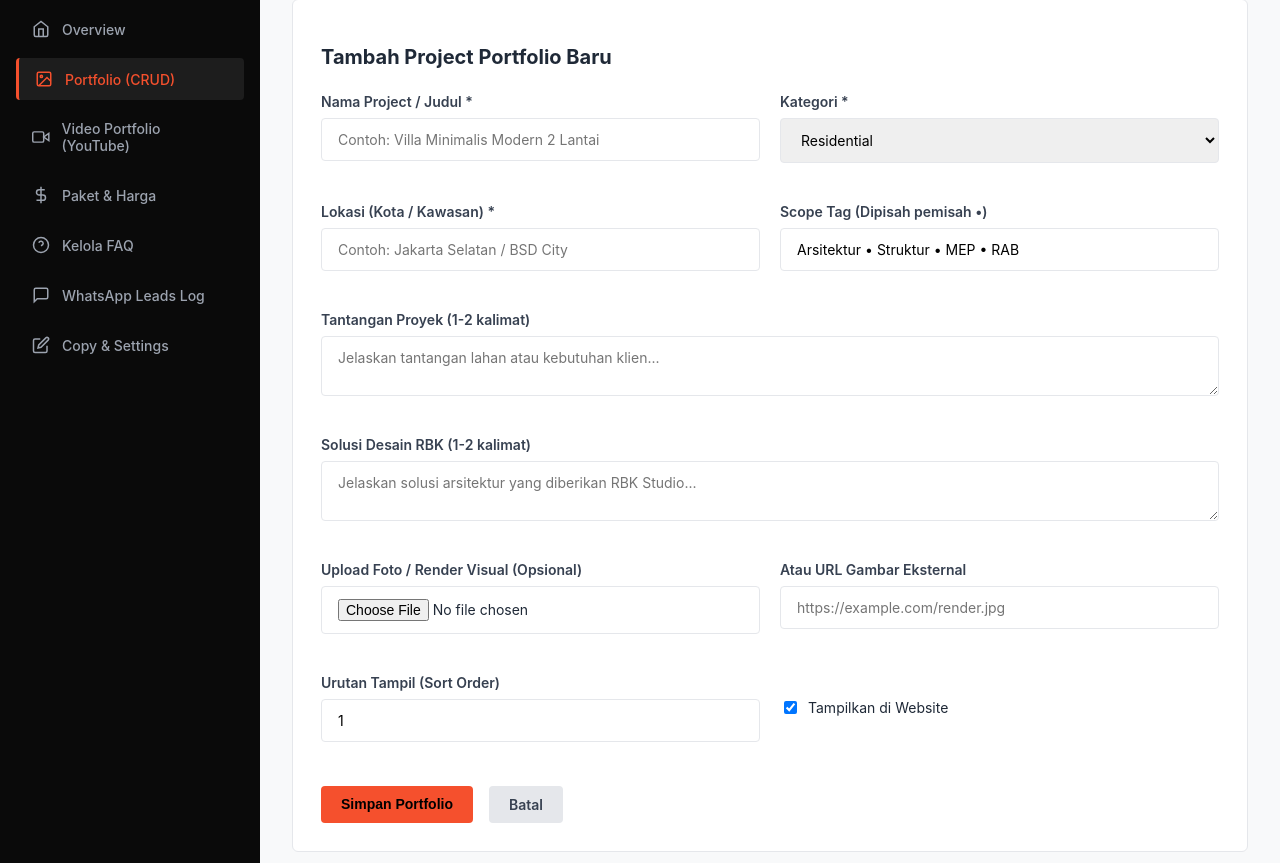
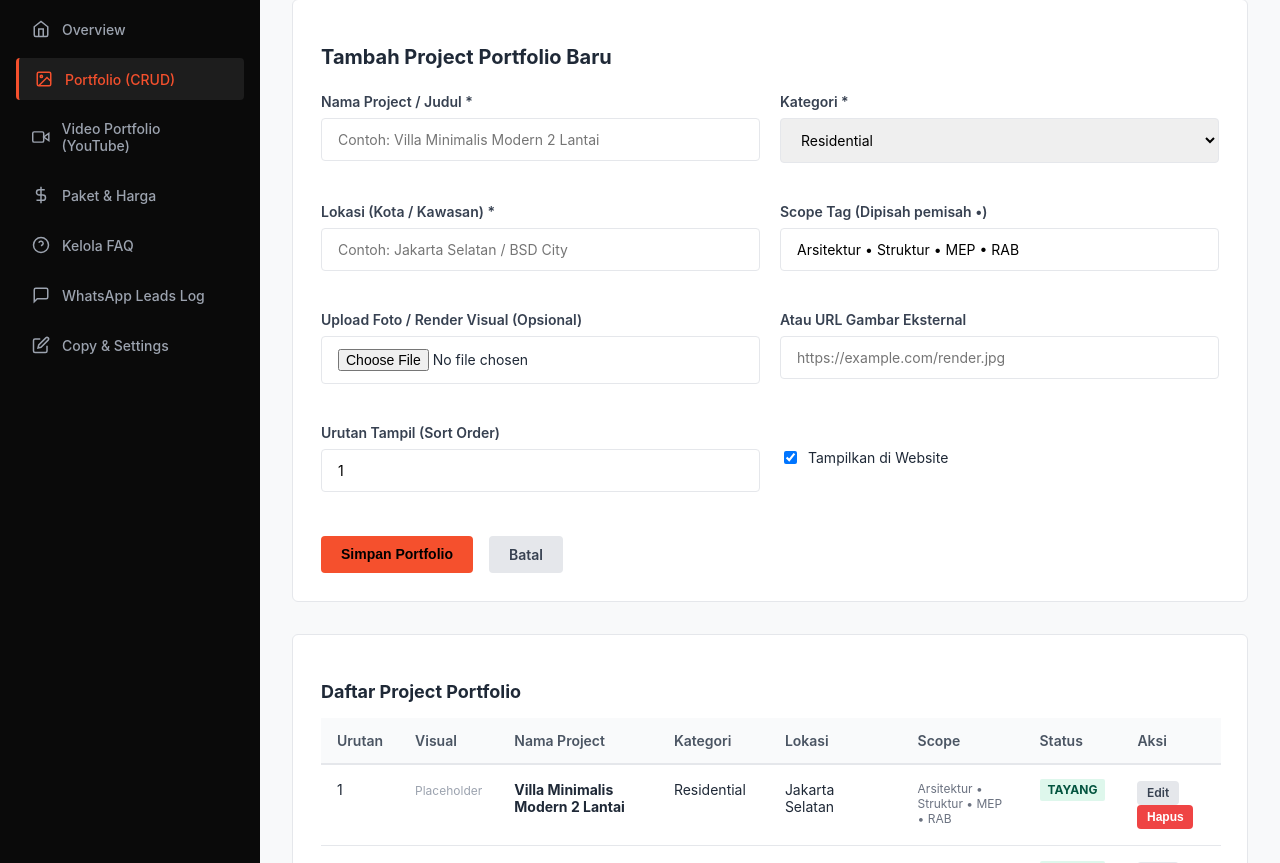
Before and after one commit to dausfla/RbkStudio, a PHP site: page /admin/portfolio.php?action=create in a window 1280 px wide. Shown: the part 103-966 px from the top of the page. Run offline with PHP 8.4, Linux system fonts and the light colour scheme; the visitor is signed in with stand-in values (Sample User, id 1); data comes from the database, SQL or seed files in the repository; both versions use the stored data as it was after the commit.

Commit message:
Remove challenge and solution fields from admin portfolio CRUD and database schema

```diff
--- a/admin/portfolio.php
+++ b/admin/portfolio.php
@@ -21,8 +21,6 @@ if ($_SERVER['REQUEST_METHOD'] === 'POST') {
         $category = trim($_POST['category'] ?? 'Residential');
         $location = trim($_POST['location'] ?? '');
         $scope_tags = trim($_POST['scope_tags'] ?? '');
-        $challenge = trim($_POST['challenge'] ?? '');
-        $solution = trim($_POST['solution'] ?? '');
         $sort_order = intval($_POST['sort_order'] ?? 0);
         $is_active = isset($_POST['is_active']) ? 1 : 0;
         $image_url = trim($_POST['image_url'] ?? '');
@@ -44,13 +42,13 @@ if ($_SERVER['REQUEST_METHOD'] === 'POST') {
 
         if ($id > 0) {
             // Update
-            $stmt = $db->prepare("UPDATE portfolio SET title=?, category=?, location=?, scope_tags=?, challenge=?, solution=?, image_url=?, sort_order=?, is_active=? WHERE id=?");
-            $stmt->execute([$title, $category, $location, $scope_tags, $challenge, $solution, $image_url, $sort_order, $is_active, $id]);
+            $stmt = $db->prepare("UPDATE portfolio SET title=?, category=?, location=?, scope_tags=?, image_url=?, sort_order=?, is_active=? WHERE id=?");
+            $stmt->execute([$title, $category, $location, $scope_tags, $image_url, $sort_order, $is_active, $id]);
             setFlash('success', 'Portfolio berhasil diperbarui.');
         } else {
             // Insert
-            $stmt = $db->prepare("INSERT INTO portfolio (title, category, location, scope_tags, challenge, solution, image_url, sort_order, is_active) VALUES (?, ?, ?, ?, ?, ?, ?, ?, ?)");
-            $stmt->execute([$title, $category, $location, $scope_tags, $challenge, $solution, $image_url, $sort_order, $is_active]);
+            $stmt = $db->prepare("INSERT INTO portfolio (title, category, location, scope_tags, image_url, sort_order, is_active) VALUES (?, ?, ?, ?, ?, ?, ?)");
+            $stmt->execute([$title, $category, $location, $scope_tags, $image_url, $sort_order, $is_active]);
             setFlash('success', 'Portfolio baru berhasil ditambahkan.');
         }
         header('Location: /admin/portfolio.php');
@@ -126,16 +124,6 @@ $portfolios = $db->query("SELECT * FROM portfolio ORDER BY sort_order ASC, id DE
               <div class="form-group-admin">
                 <label class="form-label-admin">Scope Tag (Dipisah pemisah •)</label>
                 <input type="text" name="scope_tags" class="form-control-admin" value="<?= e($item['scope_tags'] ?? 'Arsitektur • Struktur • MEP • RAB'); ?>" placeholder="Arsitektur • Struktur • MEP • RAB">
-              </div>
-
-              <div class="form-group-admin full">
-                <label class="form-label-admin">Tantangan Proyek (1-2 kalimat)</label>
-                <textarea name="challenge" class="form-control-admin" rows="2" placeholder="Jelaskan tantangan lahan atau kebutuhan klien..."><?= e($item['challenge'] ?? ''); ?></textarea>
-              </div>
-
-              <div class="form-group-admin full">
-                <label class="form-label-admin">Solusi Desain RBK (1-2 kalimat)</label>
-                <textarea name="solution" class="form-control-admin" rows="2" placeholder="Jelaskan solusi arsitektur yang diberikan RBK Studio..."><?= e($item['solution'] ?? ''); ?></textarea>
               </div>
 
               <div class="form-group-admin">
--- a/config/database.php
+++ b/config/database.php
@@ -52,8 +52,6 @@ function initDatabase() {
         category TEXT NOT NULL,
         location TEXT NOT NULL,
         scope_tags TEXT,
-        challenge TEXT,
-        solution TEXT,
         image_url TEXT,
         sort_order INTEGER DEFAULT 0,
         is_active INTEGER DEFAULT 1,
@@ -376,12 +374,12 @@ function initDatabase() {
         ];
 
         $stmt = $db->prepare("INSERT INTO portfolio
-            (title, category, location, scope_tags, challenge, solution, image_url, sort_order)
-            VALUES (?, ?, ?, ?, ?, ?, ?, ?)");
+            (title, category, location, scope_tags, image_url, sort_order)
+            VALUES (?, ?, ?, ?, ?, ?)");
         foreach ($projects as $pr) {
             $stmt->execute([
                 $pr['title'], $pr['category'], $pr['location'], $pr['scope_tags'],
-                $pr['challenge'], $pr['solution'], $pr['image_url'], $pr['sort_order']
+                $pr['image_url'], $pr['sort_order']
             ]);
         }
     }
```
Also changed, not shown: database/rbkstudio.sqlite.
